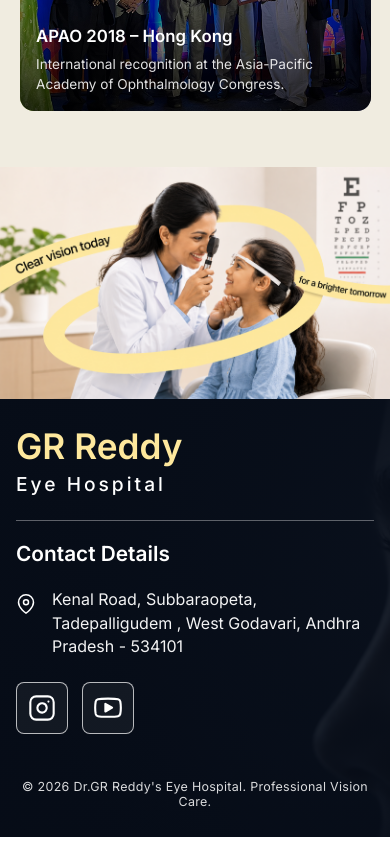
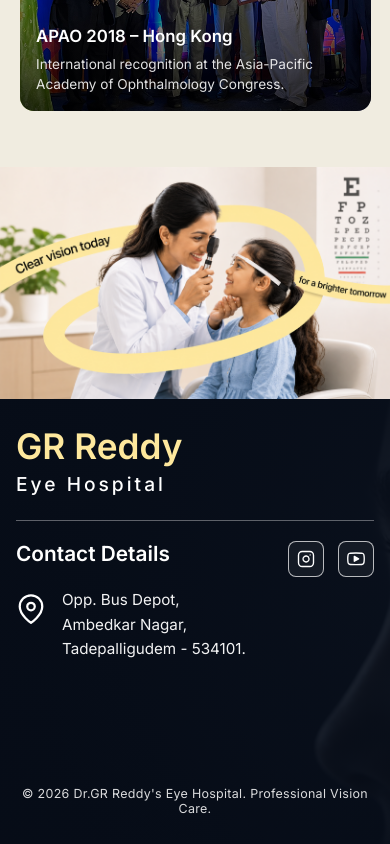
Before and after one commit to Jagadeeshchiriki/Gr_Reddy_Eye_Hospital, a React (Create React App) app: page / in a window 390 px wide. Shown: the part 9403-10247 px from the top of the page. Built offline with nearby package versions, Linux system fonts and the light colour scheme.

Commit message:
feat: add responsive Footer component with contact information and social media links

```diff
--- a/src/components/FooterComponent/footer.css
+++ b/src/components/FooterComponent/footer.css
@@ -90,7 +90,7 @@
 .contact-list {
   list-style: none;
   padding: 0;
-  margin: 0;
+  margin: 0 0 80px 0;
   display: flex;
   flex-direction: column;
   gap: 18px;
@@ -116,7 +116,8 @@
 
 .contact-text {
   color: rgba(255, 255, 255, 0.95);
-  font-size: clamp(1rem, 1.3vw, 2.5rem);
+  font-size: clamp(0.95rem, 2vw, 1.4rem);
+  line-height: 1.6;
   font-weight: 400;
   word-break: break-word;
 }
@@ -245,13 +246,13 @@
   .footer-contact-block {
     margin-bottom: 24px;
   }
-  .social-icon-btn{
-    width: 50px;
-    height: 50px;
+  .social-icon-btn {
+    width: 44px;
+    height: 44px;
   }
-  .social-icon-btn svg{
-    width: 30px;
-    height: 30px;
+  .social-icon-btn svg {
+    width: 22px;
+    height: 22px;
   }
 }
 
@@ -279,8 +280,7 @@
   }
 
   .footer-middle {
-    flex-direction: column;
-    gap: 24px;
+    gap: 20px;
   }
 
   .footer-contact-block {
@@ -288,9 +288,6 @@
     padding: 0;
   }
 
-  .footer-social-block {
-    align-self: flex-start;
-  }
 
   .footer-copyright {
     margin-top: 30px;
@@ -315,13 +312,13 @@
   }
 
   .social-icon-btn {
-    width: 52px;
-    height: 52px;
+    width: 36px;
+    height: 36px;
   }
 
   .social-icon-btn svg {
-    width: 28px;
-    height: 28px;
+    width: 18px;
+    height: 18px;
   }
 
   .footer-copyright {
--- a/src/components/FooterComponent/footer.js
+++ b/src/components/FooterComponent/footer.js
@@ -26,14 +26,15 @@ function Footer() {
               <ul className="contact-list">
                 <li className="contact-item">
                   <span className="contact-icon" aria-hidden="true">
-                    <svg width="20" height="20" viewBox="0 0 24 24" fill="none" stroke="currentColor" strokeWidth="1.8" strokeLinecap="round" strokeLinejoin="round">
+                    <svg width="30" height="30" viewBox="0 0 24 24" fill="none" stroke="currentColor" strokeWidth="1.8" strokeLinecap="round" strokeLinejoin="round">
                       <path d="M21 10c0 7-9 13-9 13s-9-6-9-13a9 9 0 0 1 18 0z"></path>
                       <circle cx="12" cy="10" r="3"></circle>
                     </svg>
                   </span>
                   <div className="contact-text">
-                    Kenal Road, Subbaraopeta,<br />
-                    Tadepalligudem , West Godavari, Andhra Pradesh - 534101
+                    Opp. Bus Depot,<br/>
+                    Ambedkar Nagar,<br />
+                    Tadepalligudem - 534101.
                   </div>
                 </li>
 
```
